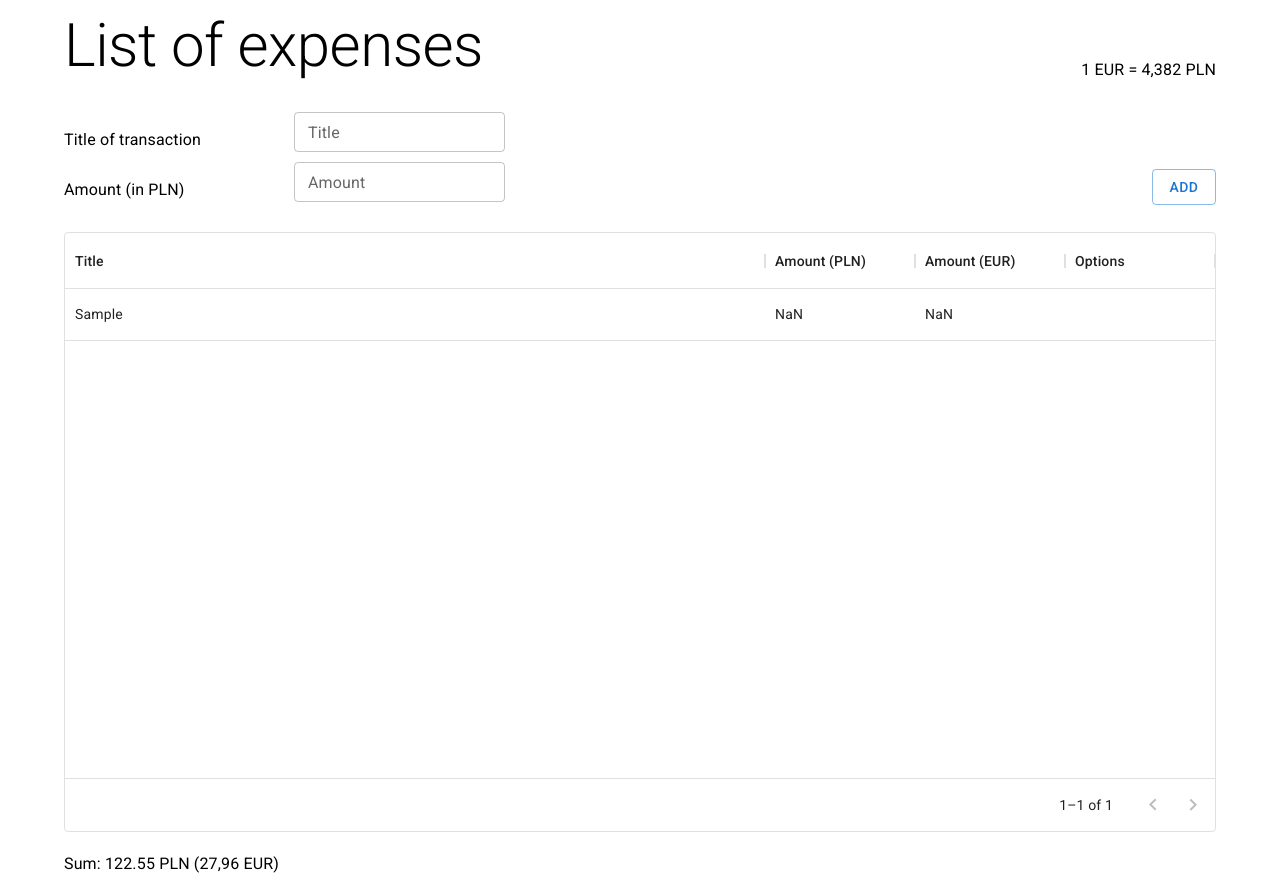
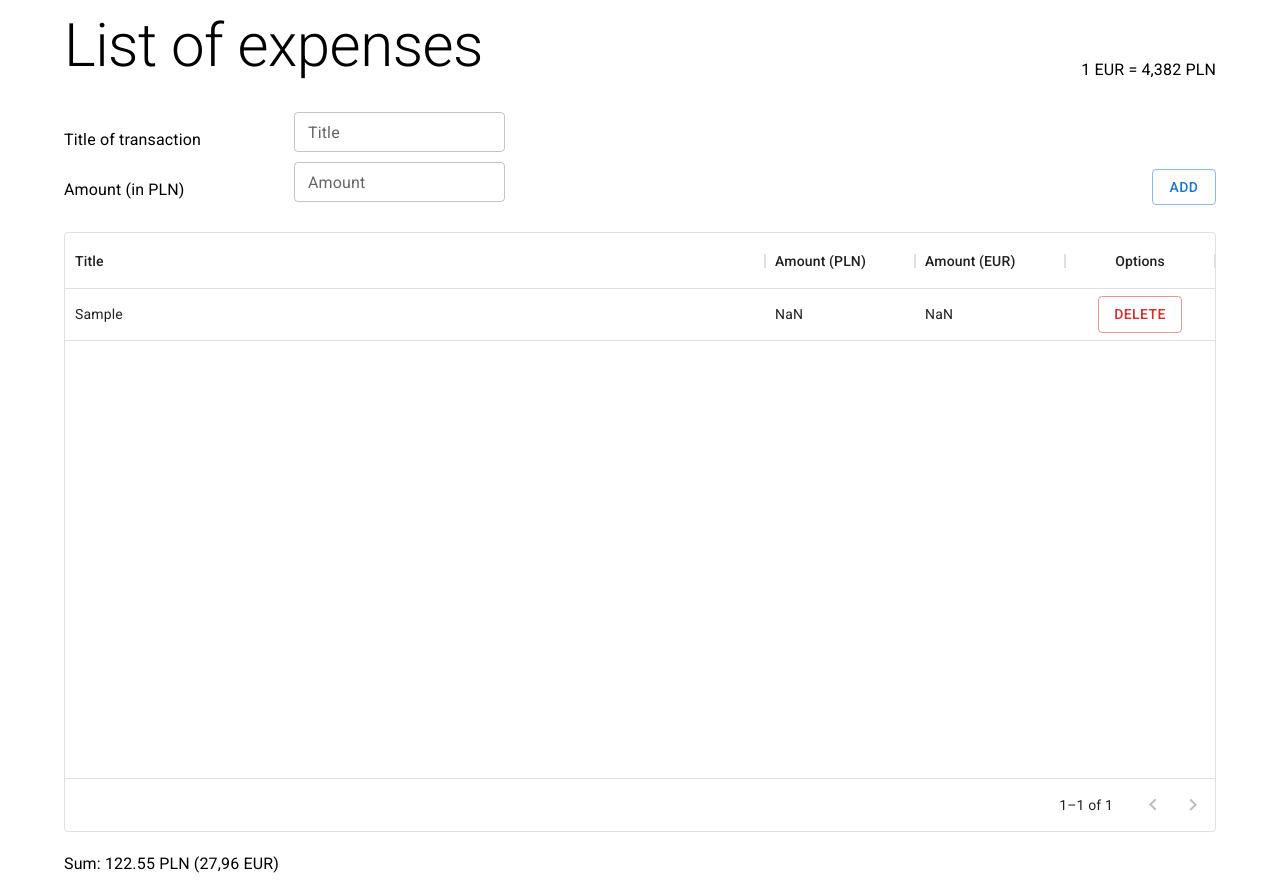
Before and after one commit to pbartkowiak-dev/expenses, a React (Create React App) app: page / in a window 1280 px wide. Both pictures are taken after typing "Sample", "Sample" into the empty fields and a click on the button "ADD". Built offline with nearby package versions, Linux system fonts and the light colour scheme.

Commit message:
Add removing expenses

```diff
--- a/src/components/table.tsx
+++ b/src/components/table.tsx
@@ -1,11 +1,11 @@
 import React from "react";
-import { Box, styled, Typography } from "@mui/material";
+import { Box, Button, styled } from "@mui/material";
 import { DataGrid, GridColDef } from "@mui/x-data-grid";
-import { store, Expense } from "../store";
+import { Expense, store } from "../store";
 import { observer } from "mobx-react";
 import { observable } from "mobx";
 
-const columns: GridColDef[] = [
+const columns: any[] = [
   { field: "title", headerName: "Title", flex: 1, hideable: false },
   {
     field: "amountPln",
@@ -22,9 +22,21 @@ const columns: GridColDef[] = [
   {
     field: "options",
     headerName: "Options",
+    type: "actions",
     minWidth: 150,
     sortable: false,
     hideable: false,
+    getActions: ({ id }: Expense) => {
+      return [
+        <Button
+          variant="outlined"
+          color="error"
+          onClick={() => store.deleteExpense(id)}
+        >
+          Delete
+        </Button>,
+      ];
+    },
   },
 ];
 
--- a/src/store.ts
+++ b/src/store.tsx
@@ -1,4 +1,5 @@
 import { makeAutoObservable } from "mobx";
+import React from "react";
 
 export interface Expense {
   id: number;
@@ -33,6 +34,12 @@ class Store {
     this.newExpenseTitle = "";
     this.newExpenseAmount = "";
   }
+
+  deleteExpense(id: number) {
+    setTimeout(() => {
+      this.expenses = this.expenses.filter((expense) => expense.id !== id);
+    });
+  }
 }
 
 export const store = new Store();
```
